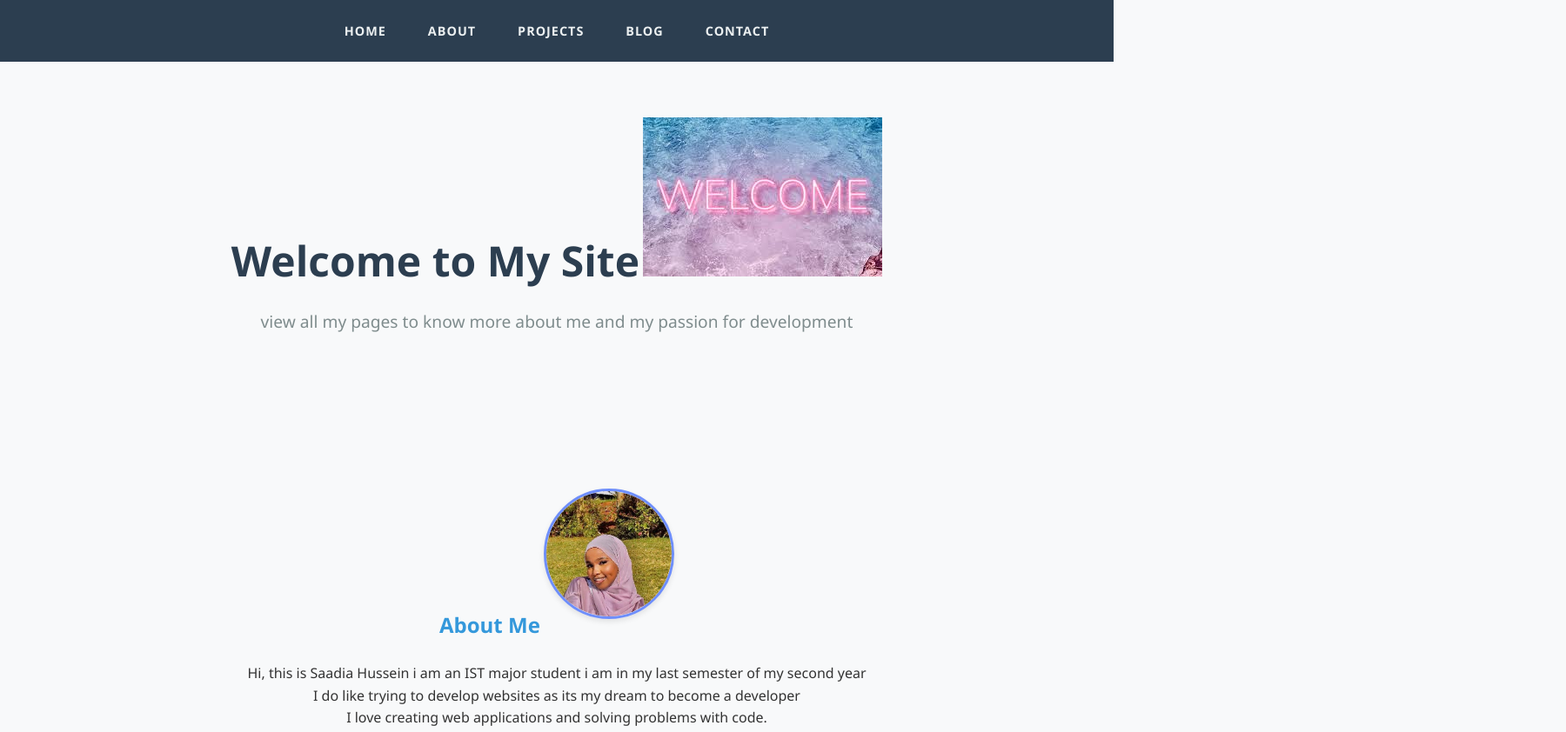
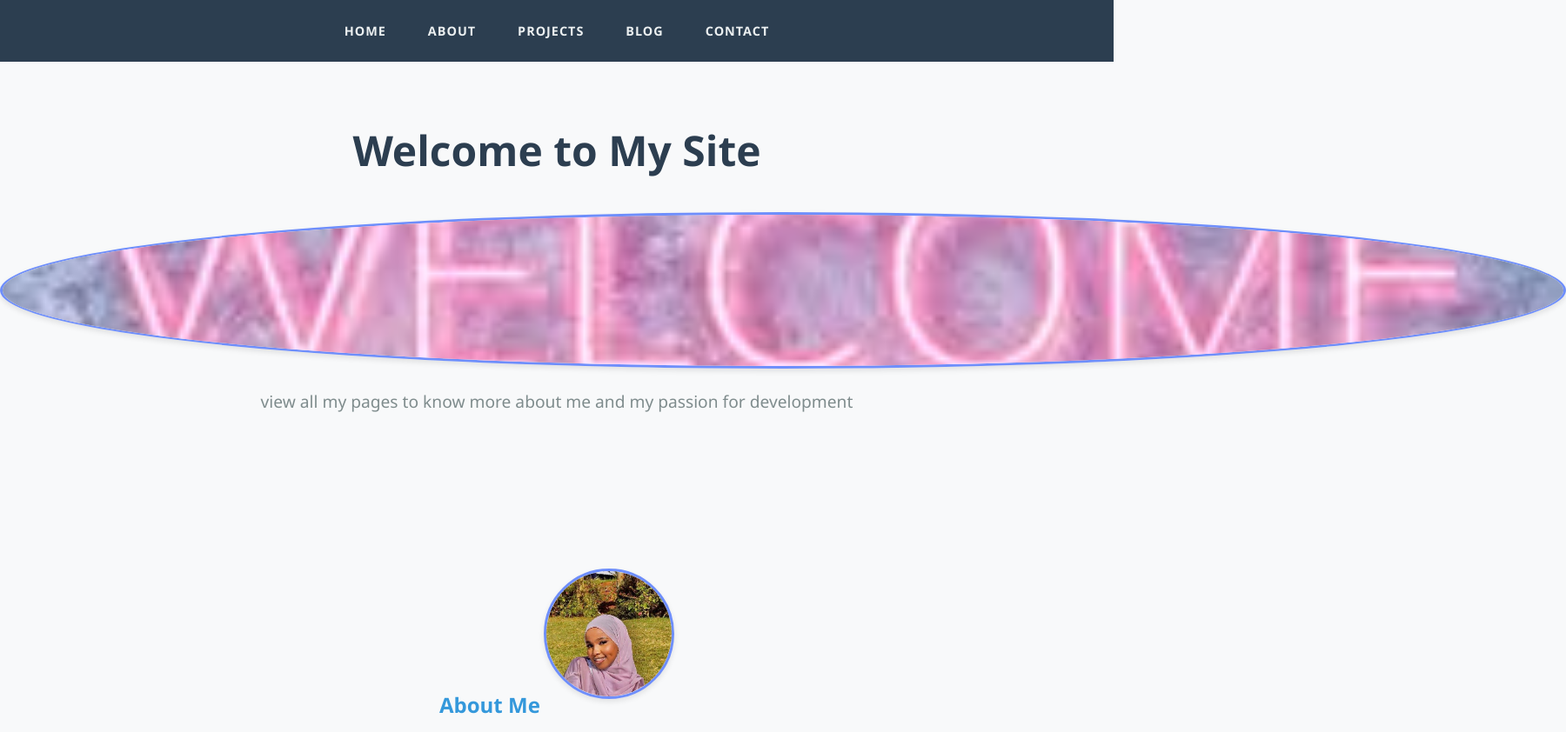
Before and after one commit to Saadia1305/my-personal-website, a plain HTML site: page index.html in a window 1280 px wide. Shown: the top 842 px of the page at 87% size, 1800 px wide, since content can reach past the window. Drawn offline with Linux system fonts and the light colour scheme.

Commit message:
Update style.css

```diff
--- a/style.css
+++ b/style.css
@@ -69,6 +69,16 @@ section h1, section h2 {
     color: #2c3e50;
     font-size: 3rem;
     margin-bottom: 1rem;
+}
+
+.welcome-img {
+    width: 1800px;
+    height: 180px;
+    border-radius: 60%;
+    object-fit: cover;
+    border: 3px solid #6e8efb;
+    margin: 1rem 0;
+    box-shadow: 0 3px 6px rgba(0,0,0,0.1);
 }
 /* ========== PROFILE PICTURE ADDITION ========== */
 .profile-img {
```
